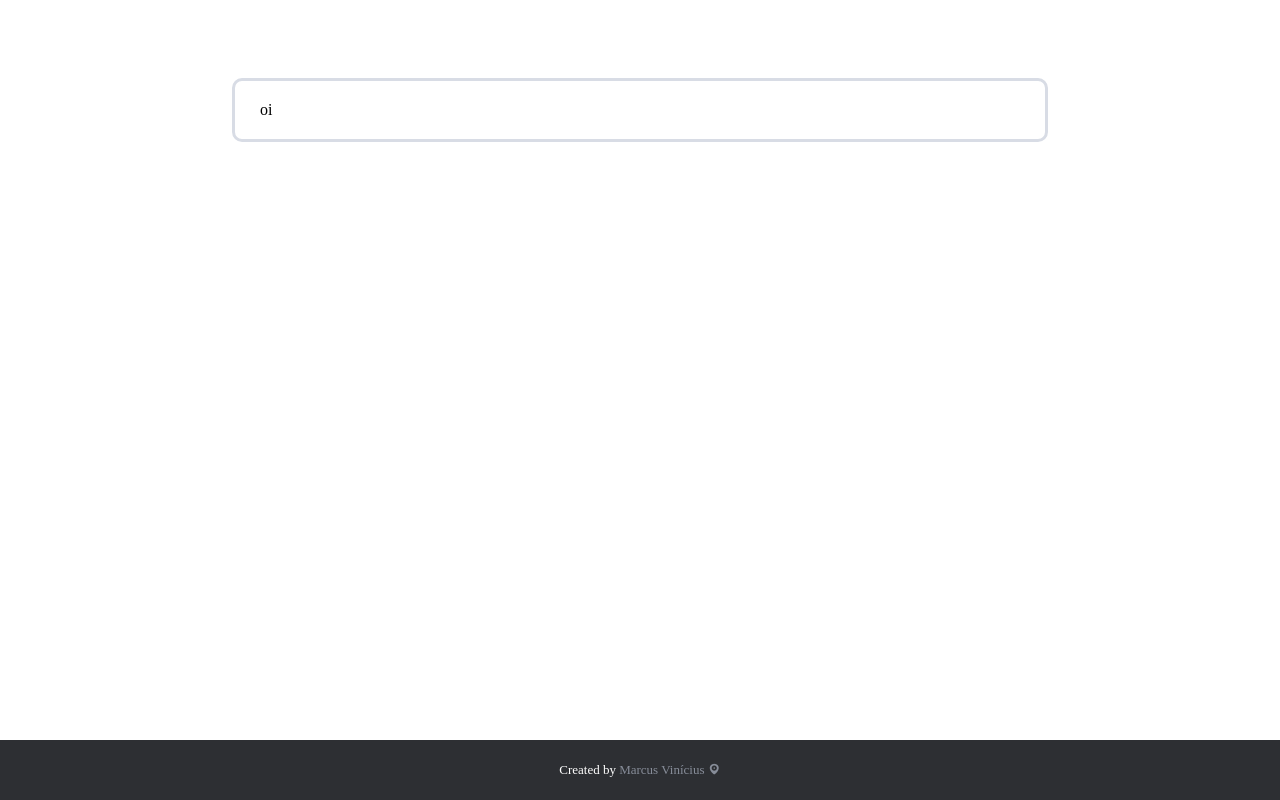
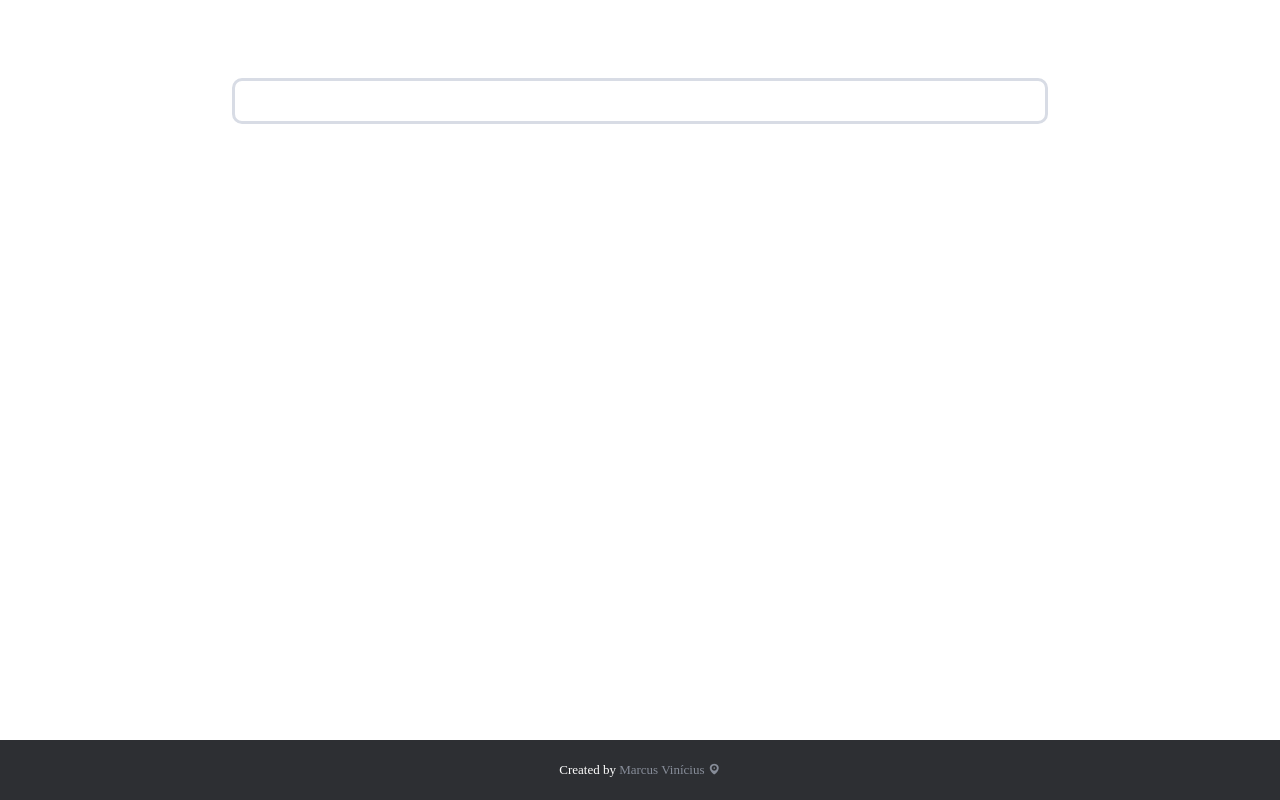
Before and after one commit to Markuus13/bizu-challenge, a Vue app: page /auth in a window 1280 px wide. Built offline with nearby package versions, Linux system fonts and the light colour scheme; no server answers.

Commit message:
Removed misplaced message.

```diff
--- a/src/components/Auth.vue
+++ b/src/components/Auth.vue
@@ -1,5 +1,4 @@
 <template>
-  <span>oi</span>
 </template>
 
 <script>
```
